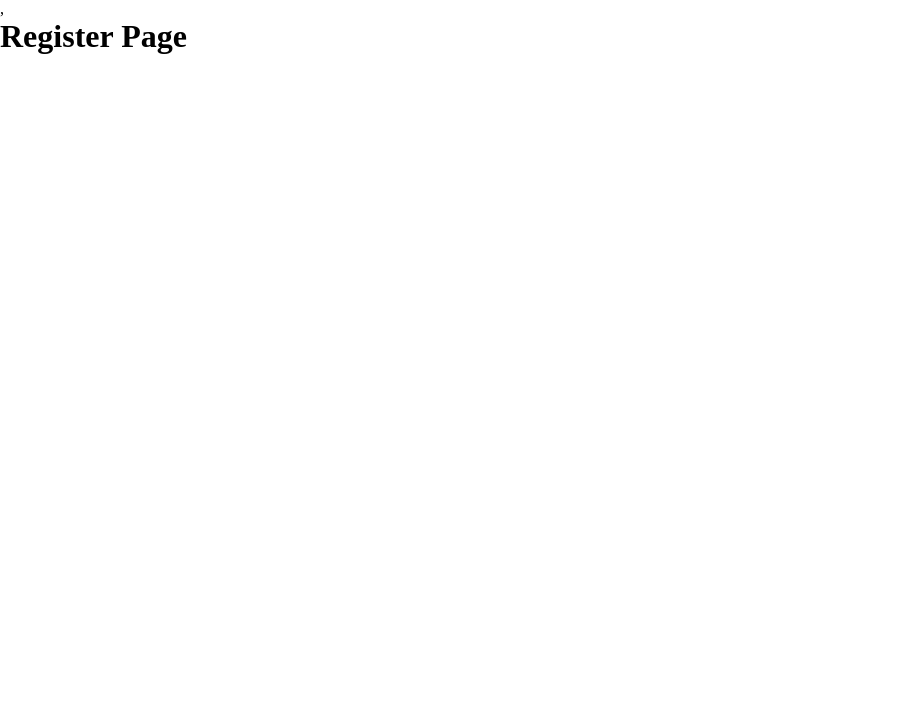
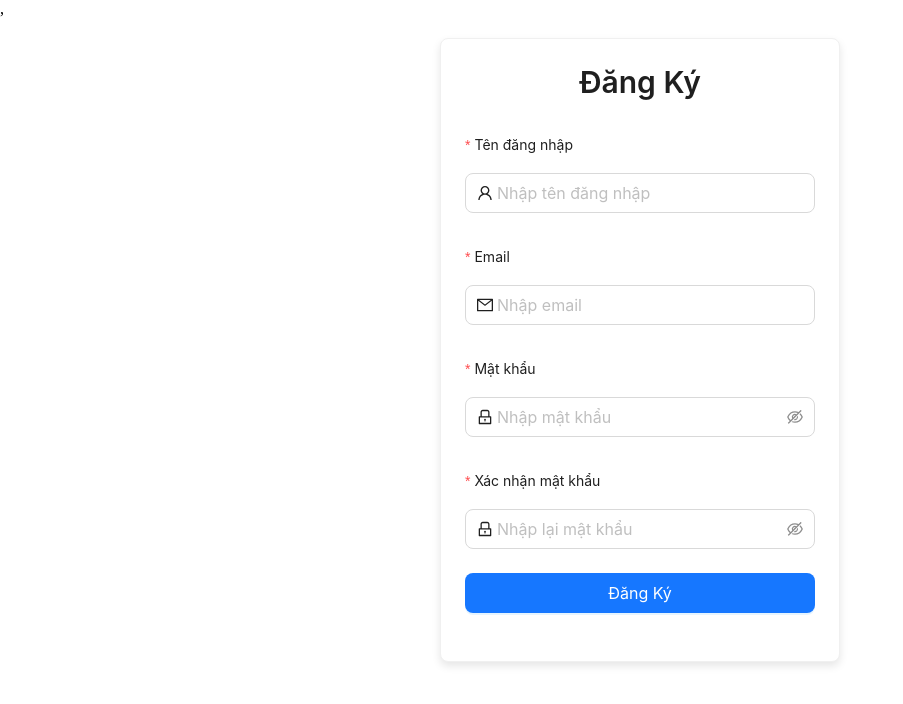
Before and after one commit to yoyozero10/react-to-do, a React (Vite) app: page /register in a window 1280 px wide. Shown: the top 704 px of the page, without its empty margins (0-903 px from the left). Built offline with nearby package versions, Linux system fonts and the light colour scheme.

Commit message:
Cập nhật layout trang register

```diff
--- a/src/pages/register.jsx
+++ b/src/pages/register.jsx
@@ -1,4 +1,140 @@
+import React, { useState } from 'react';
+import { Form, Input, Button, Card, Typography, message } from 'antd';
+import { UserOutlined, MailOutlined, LockOutlined } from '@ant-design/icons';
+
+const { Title } = Typography;
+
 const RegisterPage = () => {
-    return <h1>Register Page</h1>
-}
+  const [form] = Form.useForm();
+  const [loading, setLoading] = useState(false);
+
+  const onFinish = async (values) => {
+    console.log('Received values of form:', values);
+  };
+
+  return (
+    <div style={{
+      display: 'flex',
+      justifyContent: 'center',
+      alignItems: 'center',
+      minHeight: '80vh',
+      padding: '20px'
+    }}>
+      <Card
+        style={{
+          width: '100%',
+          maxWidth: '400px',
+          boxShadow: '0 4px 8px rgba(0, 0, 0, 0.1)'
+        }}
+      >
+        <div style={{ textAlign: 'center', marginBottom: '24px' }}>
+          <Title level={2}>Đăng Ký</Title>
+        </div>
+
+        <Form
+          form={form}
+          name="register"
+          onFinish={onFinish}
+          layout="vertical"
+          size="large"
+        >
+          <Form.Item
+            name="username"
+            label="Tên đăng nhập"
+            rules={[
+              {
+                required: true,
+                message: 'Vui lòng nhập tên đăng nhập!'
+              },
+              {
+                min: 3,
+                message: 'Tên đăng nhập phải có ít nhất 3 ký tự!'
+              },
+              {
+                pattern: /^[a-zA-Z0-9_]+$/,
+                message: 'Tên đăng nhập chỉ được chứa chữ cái, số và dấu gạch dưới!'
+              }
+            ]}
+          >
+            <Input
+              prefix={<UserOutlined />}
+              placeholder="Nhập tên đăng nhập"
+            />
+          </Form.Item>
+
+          <Form.Item
+            name="email"
+            label="Email"
+            rules={[
+              {
+                required: true,
+                message: 'Vui lòng nhập email!'
+              },
+              {
+                type: 'email',
+                message: 'Email không hợp lệ!'
+              }
+            ]}
+          >
+            <Input
+              prefix={<MailOutlined />}
+              placeholder="Nhập email"
+            />
+          </Form.Item>
+
+          <Form.Item
+            name="password"
+            label="Mật khẩu"
+            rules={[
+              {
+                required: true,
+                message: 'Vui lòng nhập mật khẩu!'
+              },
+              {
+                min: 6,
+                message: 'Mật khẩu phải có ít nhất 6 ký tự!'
+              }
+            ]}
+          >
+            <Input.Password
+              prefix={<LockOutlined />}
+              placeholder="Nhập mật khẩu"
+            />
+          </Form.Item>
+
+          <Form.Item
+            name="confirmPassword"
+            label="Xác nhận mật khẩu"
+            dependencies={['password']}
+            rules={[
+              {
+                required: true,
+                message: 'Vui lòng xác nhận mật khẩu!'
+              },
+            //   validateConfirmPassword
+            ]}
+          >
+            <Input.Password
+              prefix={<LockOutlined />}
+              placeholder="Nhập lại mật khẩu"
+            />
+          </Form.Item>
+
+          <Form.Item>
+            <Button
+              type="primary"
+              htmlType="submit"
+              loading={loading}
+              block
+              size="large"
+            >
+              {loading ? 'Đang đăng ký...' : 'Đăng Ký'}
+            </Button>
+          </Form.Item>
+        </Form>
+      </Card>
+    </div>
+  );
+};
+
 export default RegisterPage;
```
